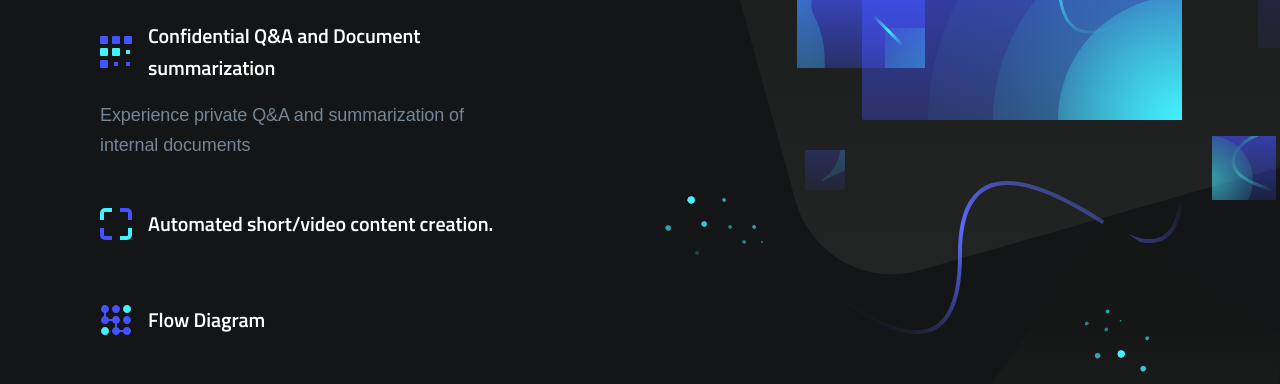
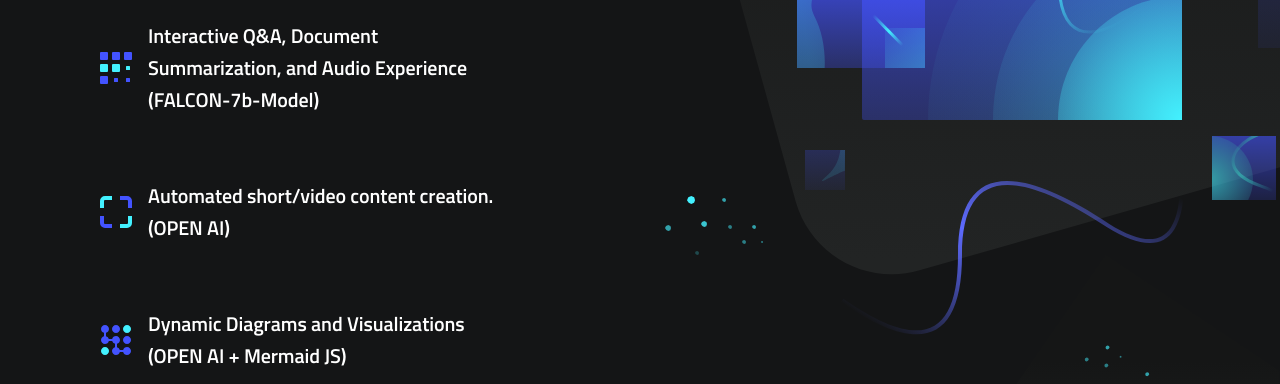
Before and after one commit to dsceshashi/gyanz-landing, a plain HTML site: page index.html in a window 1280 px wide. Shown: the part 403-787 px from the top of the page. Drawn offline with nearby package versions, Linux system fonts and the light colour scheme.

Commit message:
index.html

```diff
--- a/index.html
+++ b/index.html
@@ -377,9 +377,9 @@
 											    </g>
 											</svg>
 		                                </div>
-		                                <h4 class="feature-title m-0"><a id="LINK1" href="#" target="_blank" style="text-decoration:none">Confidential Q&A and Document summarization</a></h4>
+		                                <h4 class="feature-title m-0"><a id="LINK1" href="#" target="_blank" style="text-decoration:none">Interactive Q&A, Document Summarization, and Audio Experience (FALCON-7b-Model)</a></h4>
 									</div>
-	                                <p class="text-sm mb-0">Experience private Q&A and summarization of internal documents</p>
+	                                <p class="text-sm mb-0"></p>
 	                            </div>
 	                        </div>
 							<div class="feature">
@@ -394,7 +394,7 @@
 											    </g>
 											</svg>
 		                                </div>
-		                                <h4 class="feature-title m-0"><a id="LINK2" href="#" target="_blank" style="text-decoration:none">Automated short/video content creation.</a></h4>
+		                                <h4 class="feature-title m-0"><a id="LINK2" href="#" target="_blank" style="text-decoration:none">Automated short/video content creation.(OPEN AI)</a></h4>
 									</div>
 	                                <p class="text-sm mb-0"></p>
 	                            </div>
@@ -413,7 +413,7 @@
 											    </g>
 											</svg>
 		                                </div>
-		                                <h4 class="feature-title m-0"><a id="LINK3" href="#" target="_blank" style="text-decoration:none">Flow Diagram</a></h4>
+		                                <h4 class="feature-title m-0"><a id="LINK3" href="#" target="_blank" style="text-decoration:none">Dynamic Diagrams and Visualizations (OPEN AI + Mermaid JS)</a></h4>
 									</div>
 	                            </div>
 	                        </div>
```
